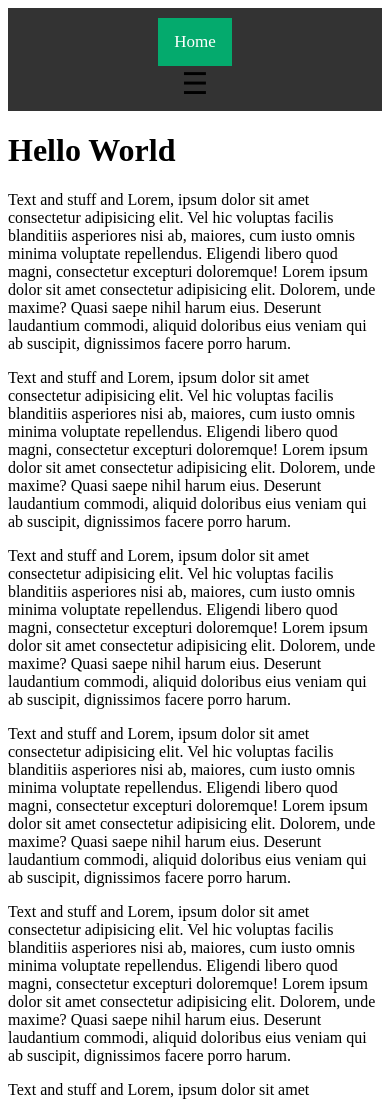
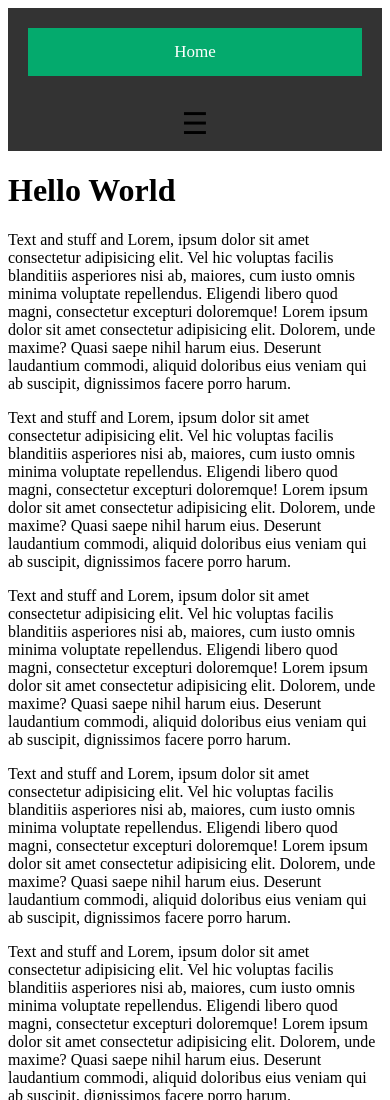
Before and after one commit to room3bnicholas/PortfolioWebsite, a plain HTML site: page index.html in a window 390 px wide. Shown: the top 1100 px of the page. Drawn offline with Linux system fonts and the light colour scheme.

Commit message:
widened mobile nav bars

```diff
--- a/style.css
+++ b/style.css
@@ -6,8 +6,10 @@
     top: 0;
     overflow: hidden;
     background-color: #333;
-    padding: 10px 20px;
+    padding: 10px 20px; /* Original padding for top and sides */
     position: relative;
+    width: 100%; /* Ensure navbar spans the full width of the screen */
+    box-sizing: border-box; /* Ensure padding and border are included in width */
 }
 
 /* Style the links inside the navigation bar */
@@ -42,7 +44,6 @@
     display: flex;
     justify-content: center; /* Center the links horizontally within the div */
     gap: 20px; /* Space between the links */
-    flex-wrap: wrap; /* Allow wrapping on small screens */
 }
 
 /* Right-aligned section inside the top navigation (Contact) */
@@ -58,12 +59,13 @@
     cursor: pointer;
 }
 
-
 /* Responsive navigation menu for small screens */
 @media screen and (max-width: 640px) { /* Widened max-width */
     .topnav {
         flex-direction: column; /* Stack items vertically on small screens */
         align-items: center; /* Ensure the whole navbar is centered */
+        padding: 10px 20px; /* Add padding to both sides (left and right) */
+        box-sizing: border-box; /* Ensure padding is considered inside the width */
     }
 
     /* Initially hide all links except the active one */
@@ -71,7 +73,7 @@
         display: none; /* Hide all links by default on small screens */
         text-align: center;
         padding: 14px 16px; /* Ensure consistent padding */
-        width: auto; /* Remove the 100% width */
+        width: 100%; /* Ensure links take up the full width */
     }
 
     .topnav-centered {
@@ -80,15 +82,16 @@
         gap: 0; /* Remove any gap between the links */
         display: flex; /* Enable flexbox to center the links */
         justify-content: center; /* Center the items horizontally */
-        width: auto; /* Don't let the container stretch full width */
+        width: 100%; /* Ensure the center section takes up the full width */
     }
 
-    /* Apply consistent padding on the left and right sections */
+    /* Apply equal padding to the left and right sections */
     .topnav-left,
     .topnav-right {
-        display: flex; /* Ensure left and right sections are flex containers too */
-        justify-content: center; /* Center the content in those sections */
-        width: 100%; /* Ensure they also take up full width */
+        display: flex; /* Ensure left and right sections are flex containers */
+        justify-content: center; /* Center the content within each section */
+        width: 100%; /* Ensure both sections take up the full width */
+        padding: 10px 0; /* Remove any excess padding on left and right sections */
     }
 
     /* Ensure the burger menu button is always visible */
@@ -118,6 +121,7 @@
 
 
 
+
 /* Body */
 body{
     background-color: white;
```
